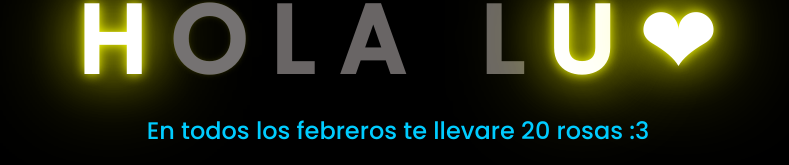
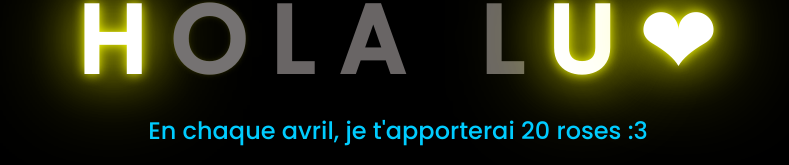
Before and after one commit to GregorioME/HiThereLu, a plain HTML site: page index.html in a window 1280 px wide. Shown: the part 317-482 px from the top of the page, without its empty margins (250-1039 px from the left). Drawn offline with Linux system fonts and the light colour scheme.

Commit message:
Update index.html

```diff
--- a/index.html
+++ b/index.html
@@ -30,7 +30,7 @@
         <span></span>
     </div>
     <div class="description">
-        <span>En todos los febreros te llevare 20 rosas :3</span>
+        <span>En chaque avril, je t'apporterai 20 roses :3</span>
     </div>
     <div class="button">
         <button>
```
